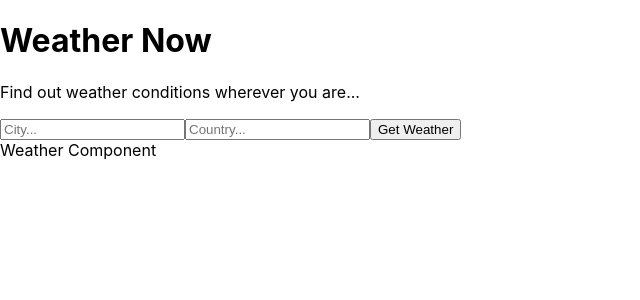
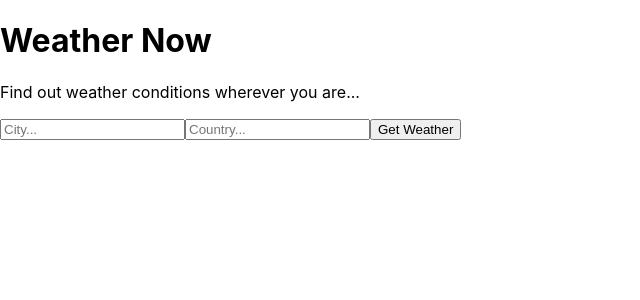
Before and after one commit to yadlra/weather-app-react, a React (Create React App) app: page / in a window 1280 px wide. Shown: the top 300 px of the page, without its empty margins (0-640 px from the left). Built offline with nearby package versions, Linux system fonts and the light colour scheme; the HTML template or start-up script is replaced by a standard one.

Commit message:
Define all weather props"

```diff
--- a/src/App.js
+++ b/src/App.js
@@ -35,7 +35,14 @@
       <div>
       <Titles />
       <Form getWeather={this.getWeather}/>
-      <Weather />
+      <Weather
+          temperature={this.state.temperature}
+          city={this.state.city}
+          country={this.state.country}
+          humidity={this.state.humidity}
+          description={this.state.description}
+          error={this.state.error}
+          />
       </div>
     );
   }
--- a/src/components/Weather.js
+++ b/src/components/Weather.js
@@ -3,7 +3,9 @@
 class Weather extends React.Component {
   render() {
     return (
-    <div>Weather Component</div>
+    <div>
+      { this.props.temperature}
+    </div>
     );
   }
 };
```
